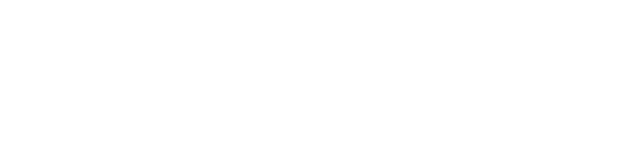
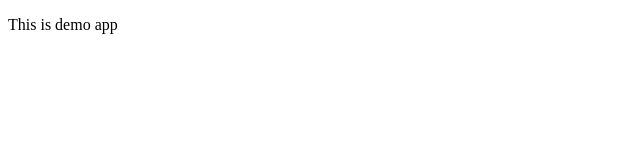
Before and after one commit to anilpahane/server, a plain HTML site: page index.html in a window 1280 px wide. Shown: the whole page, without its empty margins (0-640 px from the left). Drawn offline with Linux system fonts and the light colour scheme.

Commit message:
Update index.html

```diff
--- a/index.html
+++ b/index.html
@@ -4,6 +4,6 @@
     <title>Git demo</title>
 </head>
 <body>
-
+<p>This is demo app</p>
 </body>
 </html>
```
